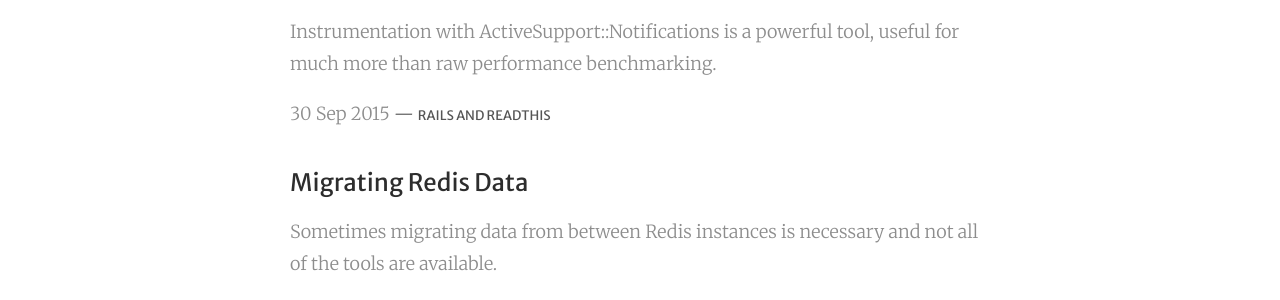
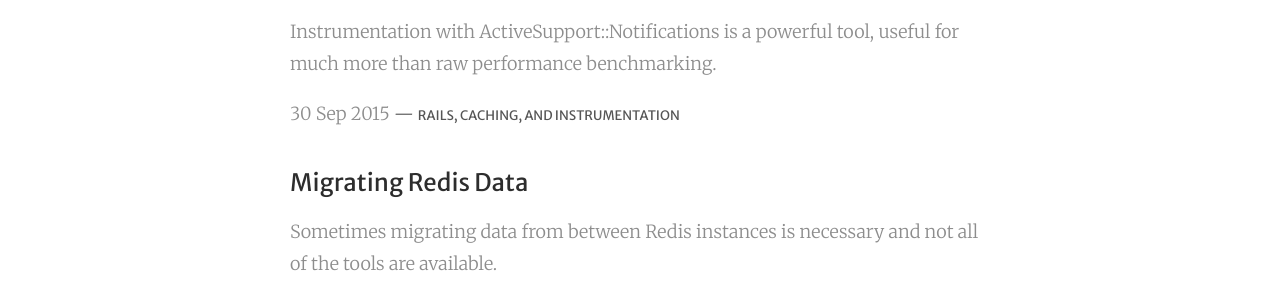
Before and after one commit to sorentwo/soren-website, a Jekyll site: the page built from blog/index.html, in a window 1280 px wide and 900 px high, scrolled down 540 px. Shown: the part 153-453 px from the top of the window. Built offline with Jekyll 4.4.1, drawn with Linux system fonts in a browser that asks for light colours; Markdown is read by kramdown in place of the engine named in the settings.

Commit message:
Refine metadata for instrumenting post

```diff
--- a/_posts/2015-09-30-instrumenting-your-cache-with-notifications.md
+++ b/_posts/2015-09-30-instrumenting-your-cache-with-notifications.md
@@ -4,7 +4,7 @@
 summary: >
   Instrumentation with ActiveSupport::Notifications is a powerful tool, useful
   for much more than raw performance benchmarking.
-tags: rails readthis
+tags: rails caching instrumentation
 ---
 
 ActiveSupport, the utility belt portion of Rails, ships with
```
